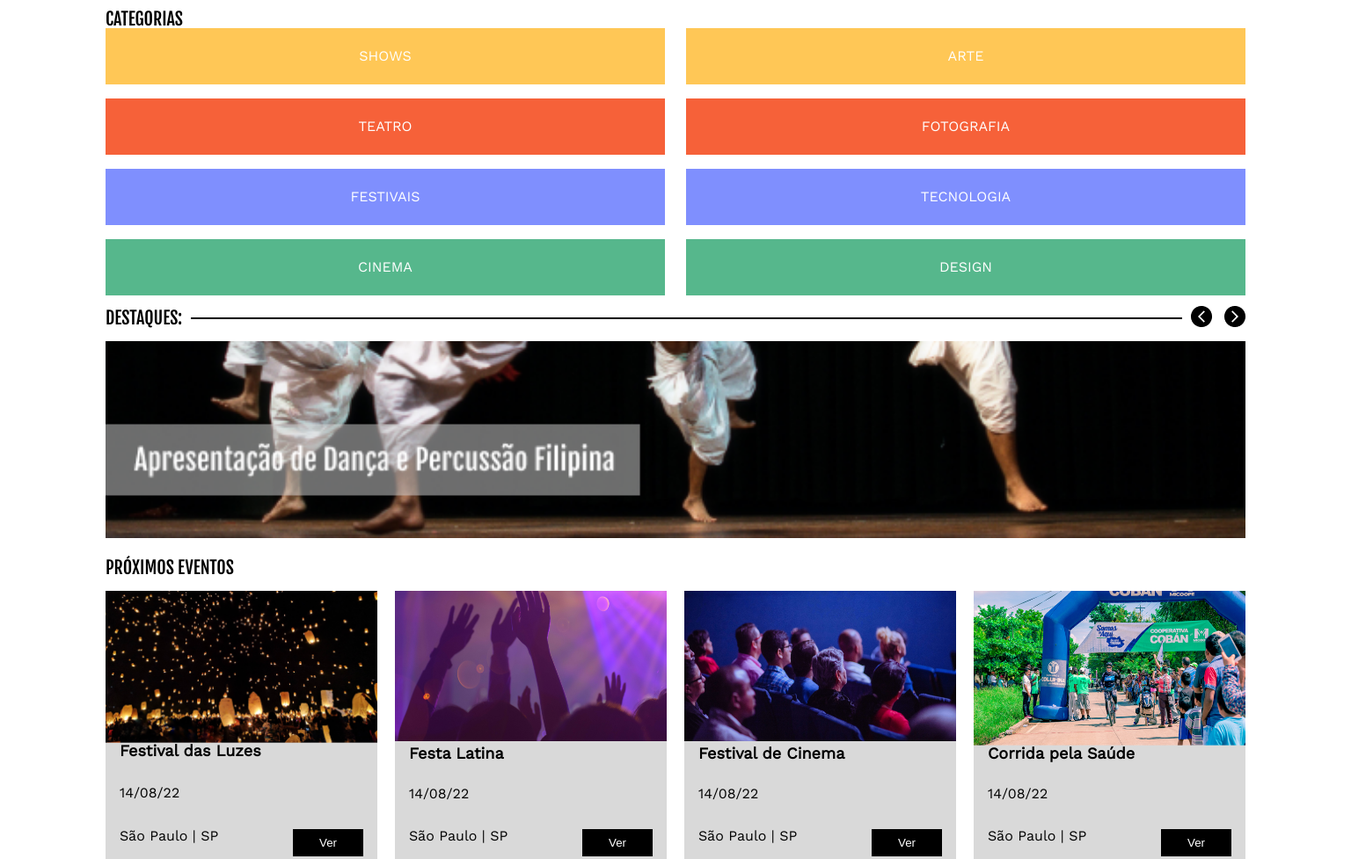
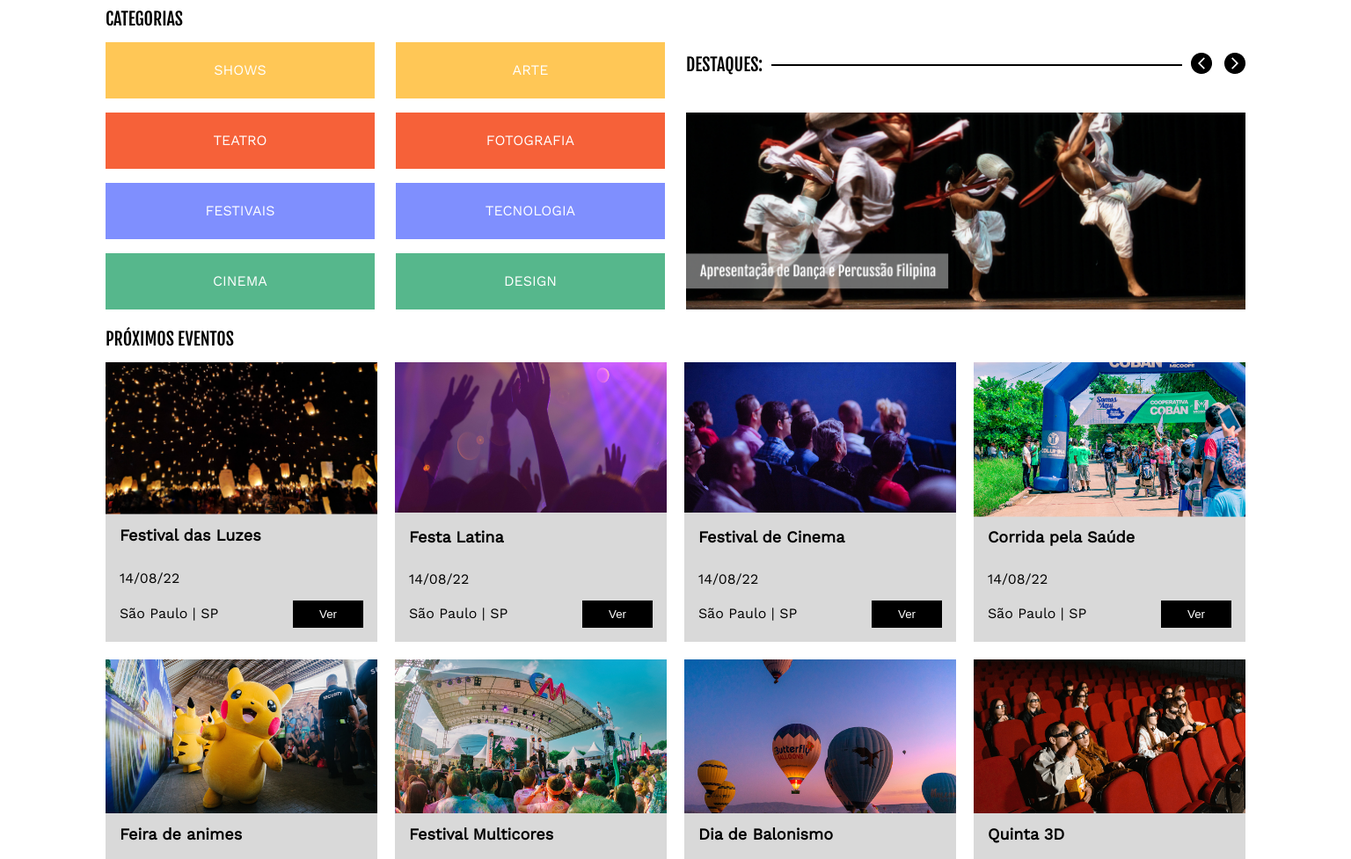
Before and after one commit to lzdavic/culturama--flexbox-e-grid, a plain HTML site: page index.html in a window 1536 px wide. Shown: the part 640-1617 px from the top of the page at 88% size. Drawn offline with nearby package versions, Linux system fonts and the light colour scheme.

Commit message:
Aula 5
Alinhando Grid e Flex Itens

```diff
--- a/assets/style/flex.css
+++ b/assets/style/flex.css
@@ -42,6 +42,18 @@
     flex-grow: 1;
     max-width: 400px;
 }
+
+/* rodapé */
+.rodape {
+    display: flex;
+    flex-wrap: wrap;
+    justify-content: space-between;
+}
+
+.rodape__logo{
+    align-self: end;
+}
+
 @media (min-width: 720px) {
     /* Cabecalho */
     .menu {
--- a/assets/style/grid.css
+++ b/assets/style/grid.css
@@ -16,6 +16,7 @@
     display: grid;
     grid-template-columns: 1fr auto;
     grid-template-rows: auto repeat(2, 1fr) auto;
+    align-items: center;
     grid-template-areas:
     "imagem imagem"
     "nome nome"
@@ -54,6 +55,7 @@
 }
 
 
+
 @media (min-width: 720px) {
 
     .banner {
@@ -70,5 +72,34 @@
         grid-column: 3 / 4;
         grid-row: 1 / 3;
     }
+}
 
-}
+@media (min-width: 1440px) {
+    .categorias {
+        display: grid;
+        grid-template-areas:
+            "titulo titulo"
+            "lista destaque"
+            "lista imagem";
+        row-gap: 1rem;
+        column-gap: 1.5rem;
+        grid-template-columns: calc(50% - 0.75rem);
+        grid-template-rows: auto 1fr auto;
+        }
+
+        .categorias__titulo {
+            grid-area: titulo;
+        }
+
+        .categorias__lista {
+            grid-area: lista;
+        }
+
+        .categorias__destaques {
+            grid-area: destaque;
+        }
+
+        .categorias__imagem {
+            grid-area: imagem;
+        }
+        }
```
